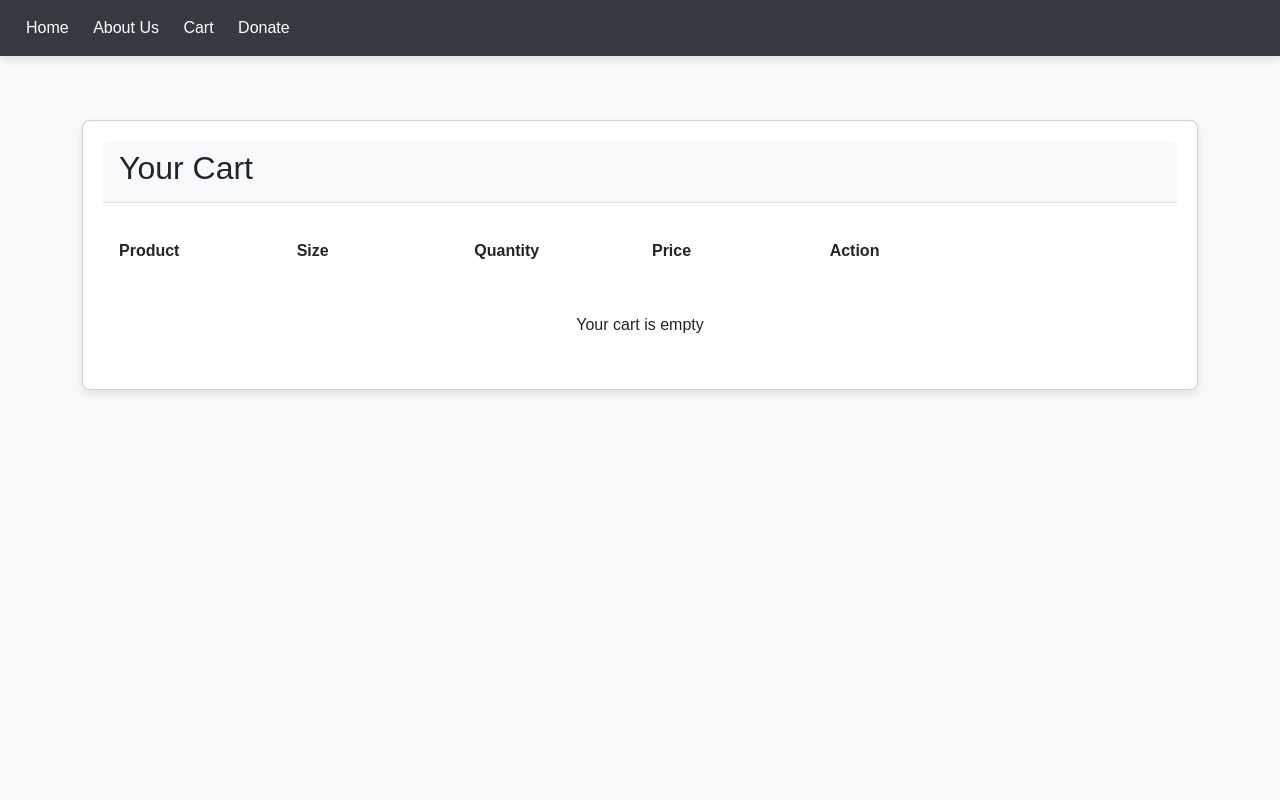
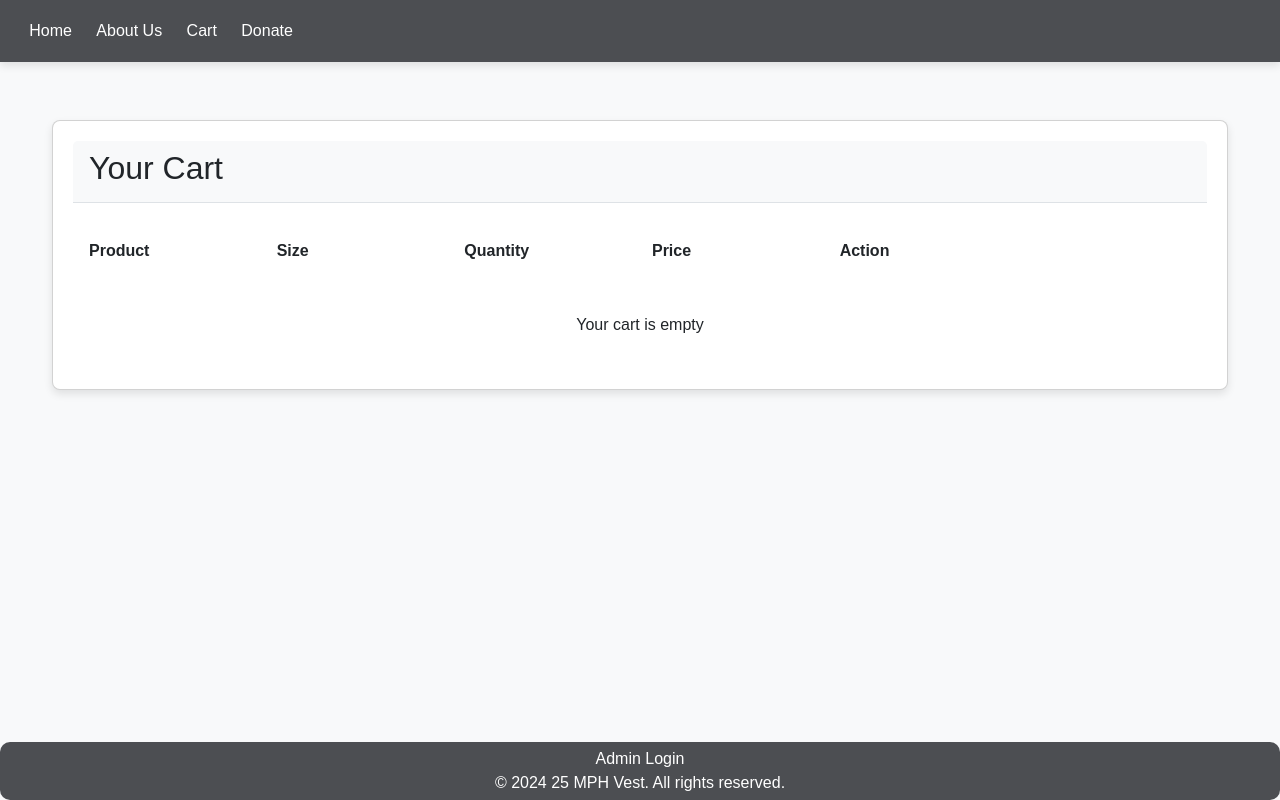
Before and after one commit to prudhvi-GPK/vest_store, a Django app: page /cart/ in a window 1280 px wide. Run offline with Django 5.2, Linux system fonts and the light colour scheme.

Commit message:
Adjust UI

```diff
--- a/vest_store/vest_store_app/static/css/vest.css
+++ b/vest_store/vest_store_app/static/css/vest.css
@@ -294,8 +294,8 @@ img{
 }
 
 .add-cart-btn{
-  background-color: #395284;
-  border: 1px solid black;
+  background-color: #73c13b;
+  border: 1px solid white;
   margin-right:8px;
   min-width: 20rem;
   border-radius: 20px;
@@ -449,7 +449,7 @@ footer {
   background-color: #4C4E52;
   color: white;
   text-align: center;
-  padding: 10px;
+  padding: 1.2em;
   position: fixed;
   bottom: 0;
   width:100%;
--- a/vest_store/vest_store_app/templates/vest_store_app/cart.html
+++ b/vest_store/vest_store_app/templates/vest_store_app/cart.html
@@ -7,6 +7,7 @@
     <title>Shopping Cart</title>
     <!-- Bootstrap CSS -->
     <link href="https://cdn.jsdelivr.net/npm/bootstrap@5.3.0-alpha1/dist/css/bootstrap.min.css" rel="stylesheet">
+    <link rel="stylesheet" href="{% static 'css/vest.css' %}" />
     <!-- Custom CSS -->
     <style>
         body {
@@ -16,9 +17,9 @@
         }
 
         header {
-            background-color: #343a40;
+            background-color: #4C4E52;
             color: white;
-            padding: 1em;
+            padding: 1.2em;
             box-shadow: 0 4px 8px rgba(0, 0, 0, 0.1);
             position: fixed;
             top: 0;
@@ -133,6 +134,16 @@
             margin-top: 10px;
         }
 
+        footer {
+        background-color: #4C4E52;
+        color: white;
+        position: fixed;
+        bottom: 0;
+        width:100%;
+        border-radius: 10px;
+        z-index: 99;
+    }
+
         /* Custom styles for order summary card */
         #order-summary-card {
             background-color: #f8f9fa;
@@ -144,7 +155,7 @@
         }
 
         #order-summary-card .card-header {
-            background-color: #343a40;
+            background-color: #4C4E52;
             color: white;
             border-radius: 8px 8px 0 0;
         }
@@ -311,5 +322,12 @@
             }
         });
     </script>
+
+
+
+<footer style="padding: 0.3em; text-align: center;">
+    <a href="{% url 'admin:index' %}" style="color: white;">Admin Login</a>
+    <p style="margin-bottom: auto;">&copy; 2024 25 MPH Vest. All rights reserved.</p>
+  </footer>
 </body>
 </html>
```
Also changed, not shown: vest_store/vest_store_app/templates/vest_store_app/about.html (+6 -13 lines), vest_store/vest_store_app/templates/vest_store_app/home.html (+9 -10 lines), vest_store/db.sqlite3, vest_store/vest_store_app/static/images/img12.png, vest_store/vest_store_app/static/images/img22.png, vest_store/vest_store_app/static/images/img33.png. Lines whose indentation alone changed are shown as unchanged.
